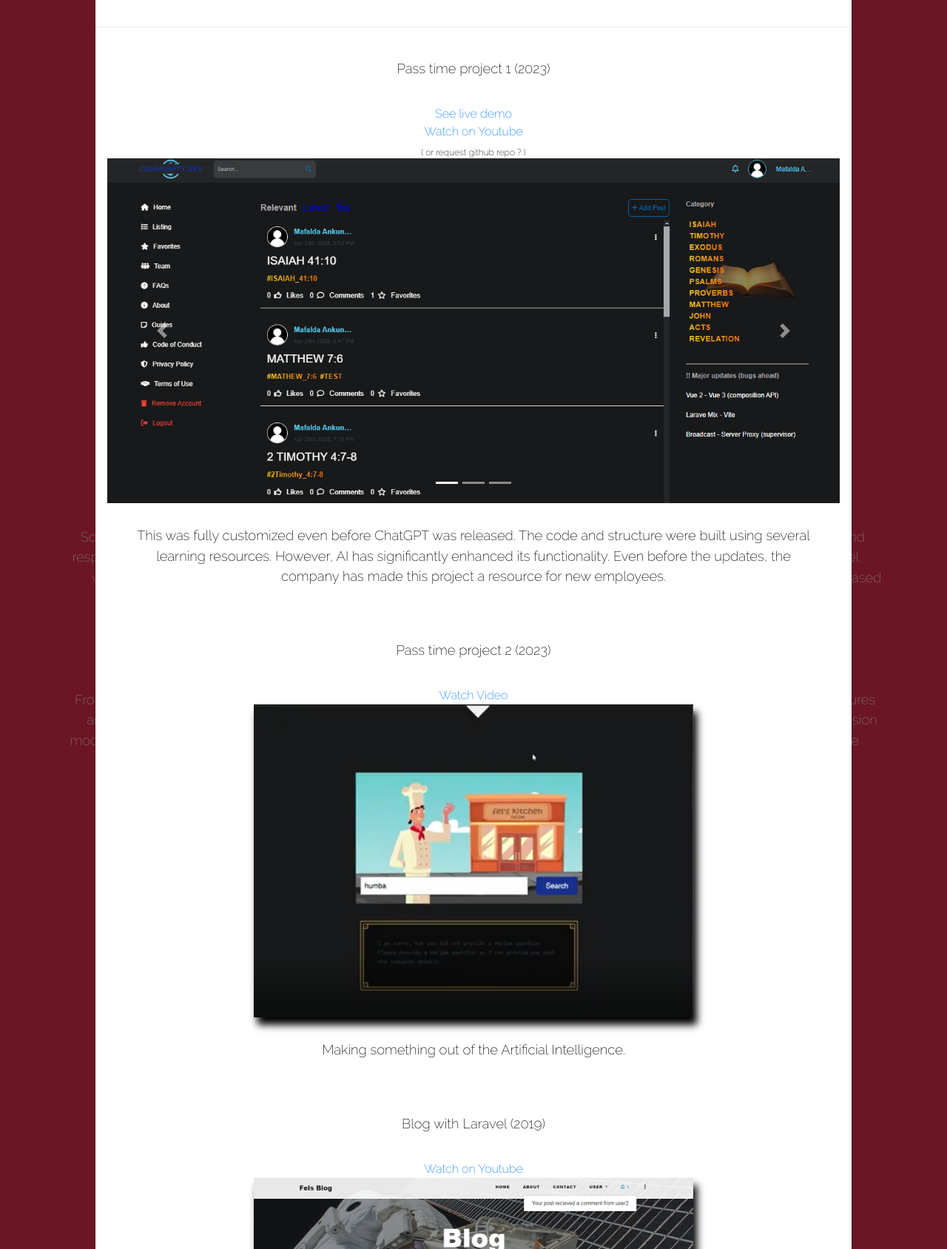
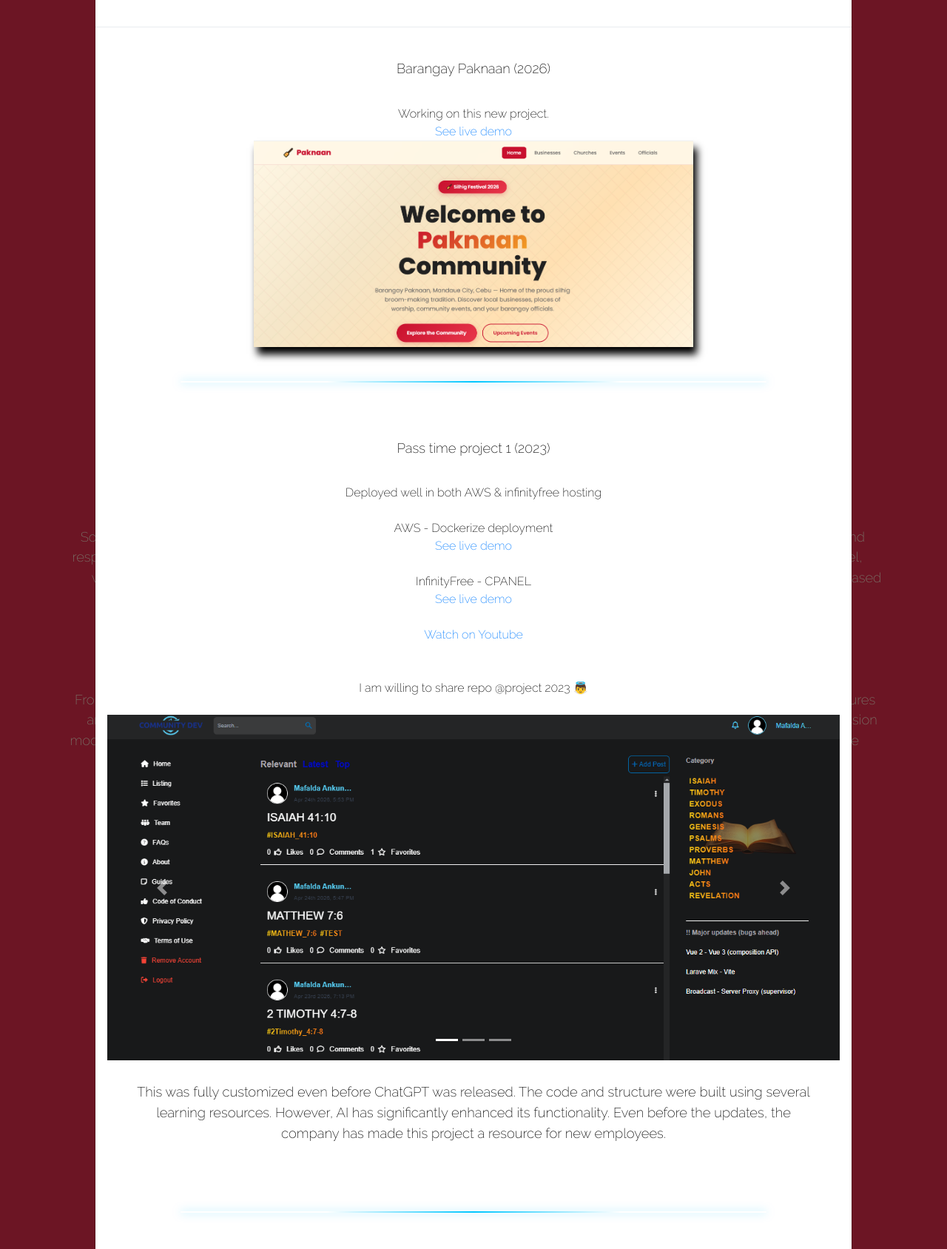
Before and after one commit to FelxGit/portfolio, a PHP site: page / in a window 1280 px wide, after a click that opens the changed part. Shown: the part 92-1780 px from the top of the page at 74% size. Run offline with PHP 8.4, Linux system fonts and the light colour scheme.

Commit message:
working on barangaypaknaan

```diff
--- a/CSS/style.css
+++ b/CSS/style.css
@@ -649,3 +649,36 @@ footer #accounts .fab {
     }
 
 }
+
+.projects-modal {
+    display: grid;
+    gap: 3rem;
+    padding: 1rem;
+}
+
+.project-item {
+    position: relative;
+    padding-bottom: 3rem;
+}
+
+/* Stylish separator */
+.project-item:not(:last-child)::after {
+    content: "";
+    position: absolute;
+    bottom: 0;
+    left: 10%;
+    width: 80%;
+    height: 2px;
+
+    background: linear-gradient(
+        to right,
+        transparent,
+        rgba(255,255,255,0.2),
+        #00c6ff,
+        rgba(255,255,255,0.2),
+        transparent
+    );
+
+    border-radius: 999px;
+    box-shadow: 0 0 12px rgba(0,198,255,0.5);
+}
--- a/index.html
+++ b/index.html
@@ -1,4 +1,3 @@
-
 <?php session_start();?>
 <!DOCTYPE html>
 <html>
@@ -197,7 +196,7 @@
 
         <!--PROJECT 2-->
         <div class="portfolio-image">
-          <h2 class="serve-header">2 (live demo)</h2>
+          <h2 class="serve-header">2 (prod demos)</h2>
           <a href="#" data-toggle="modal" data-target="#myModal2"><img src="Images/blog.png"></a>
 
           <!-- The Modal -->
@@ -211,12 +210,35 @@
                     <button type="button" class="close" data-dismiss="modal">&times;</button>
                   </div>
                   <!-- Modal body -->
-                  <div class="modal-body">
+                  <div class="modal-body projects-modal">
 
+                    <div class="project-item">
+                      <h1>Barangay Paknaan (2026)</h1>
+                      <span>Working on this new project.</span><br>
+                      <a href="https://barangaypaknaan.kesug.com/" target="_blank">See live demo</a><br>
+                      <img src="Images/barangaypaknaan.png">
+                    </div>
+
+                    <div class="project-item">
                       <h1>Pass time project 1 (2023)</h1>
-                      <a href="http://3.105.213.59/"  target="_blank">See live demo</a><br/>
-                      <a href="https://youtu.be/jbI2xj3rm-o"  target="_blank">Watch on Youtube</a><br/>
-                      <sub>( or request github repo ? )</sub><br/>
+
+                      <span>Deployed well in both AWS &amp; infinityfree hosting</span>
+                      <br><br>
+
+                      <span>AWS - Dockerize deployment </span><br>
+                      <a href="http://54.153.219.83/" target="_blank">See live demo</a><br><br>
+
+                      <span>InfinityFree - CPANEL</span><br>
+                      <a href="https://myfellowship.kesug.com/" target="_blank">See live demo</a><br><br>
+
+                      <a href="https://youtu.be/jbI2xj3rm-o" target="_blank">Watch on Youtube</a><br>
+
+                      <br><br>
+
+                      <span>I am willing to share repo @project 2023 👼</span>
+
+                      <br><br>
+
                       <div id="myCarousel" class="carousel slide" data-ride="carousel">
 
                         <!-- Indicators -->
@@ -255,25 +277,42 @@
                         </a>
 
                       </div>
-                      <p>This was fully customized even before ChatGPT was released. The code and structure were built using several learning resources. However, AI has significantly enhanced its functionality.
-					  Even before the updates, the company has made this project a resource for new employees.</p>
 
+                      <p>
+                        This was fully customized even before ChatGPT was released.
+                        The code and structure were built using several learning resources.
+                        However, AI has significantly enhanced its functionality.
+                        Even before the updates, the company has made this project
+                        a resource for new employees.
+                      </p>
+                    </div>
+
+                    <div class="project-item">
                       <h1>Pass time project 2 (2023)</h1>
-                      <a href="https://drive.google.com/file/d/1gdyX23wdthokV1rCd7h0pLQK9Jezq_ws/view?usp=drive_link"  target="_blank">Watch Video</a><br/>
+                      <a href="https://drive.google.com/file/d/1gdyX23wdthokV1rCd7h0pLQK9Jezq_ws/view?usp=drive_link" target="_blank">Watch Video</a><br>
                       <img src="Images/fels-kitchen.png">
                       <p>Making something out of the Artificial Intelligence.</p>
+                    </div>
 
+                    <div class="project-item">
                       <h1>Blog with Laravel (2019)</h1>
-                      <a href="https://youtu.be/lJTkC9jclAQ"  target="_blank">Watch on Youtube</a><br/>
-                      <img src="Images/blog.png"><br/>
-                      <p>Both user and admin panel are free to use templates that's broke-apart, modified, server implemented and assembled in my style of work.</p>
+                      <a href="https://youtu.be/lJTkC9jclAQ" target="_blank">Watch on Youtube</a><br>
+                      <img src="Images/blog.png"><br>
+                      <p>
+                        Both user and admin panel are free to use templates that's
+                        broke-apart, modified, server implemented and assembled in my style of work.
+                      </p>
+                    </div>
 
-                      <h1>E-commerce with Laravel & Vue (2020)</h1>
-                      <a href="https://youtu.be/VOH0VQlBGRk"  target="_blank">Watch on Youtube</a><br/>
+                    <div class="project-item">
+                      <h1>E-commerce with Laravel &amp; Vue (2020)</h1>
+                      <a href="https://youtu.be/VOH0VQlBGRk" target="_blank">Watch on Youtube</a><br>
                       <img src="Images/ecommerce.png">
                       <p>Laravel+Vuejs single page application(spa) e-commerce website</p>
+                    </div>
+
                   </div>
-              </div>
+
               <!-- Modal footer -->
               <div class="modal-footer">
                   <button type="button" id="modal-footer" class="btn btn-danger" data-dismiss="modal"><i class="fa fa-caret-up"></i></button>
```
Also changed, not shown: Images/barangaypaknaan.png (added).
